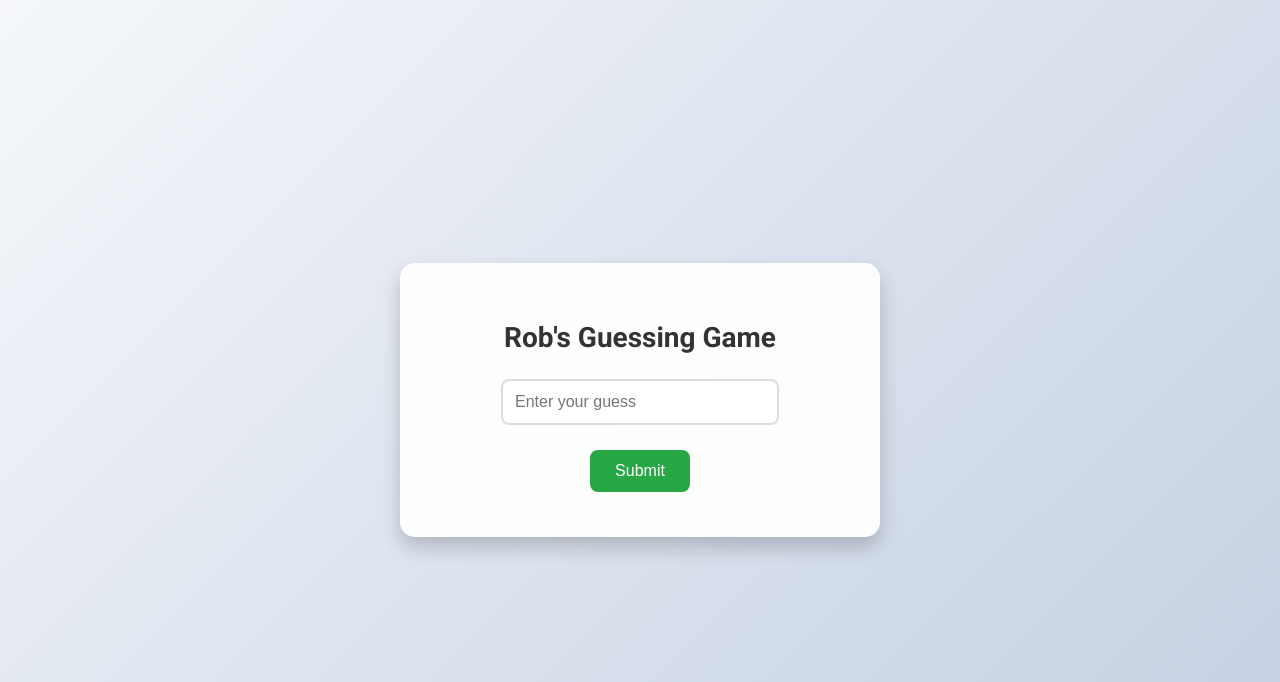
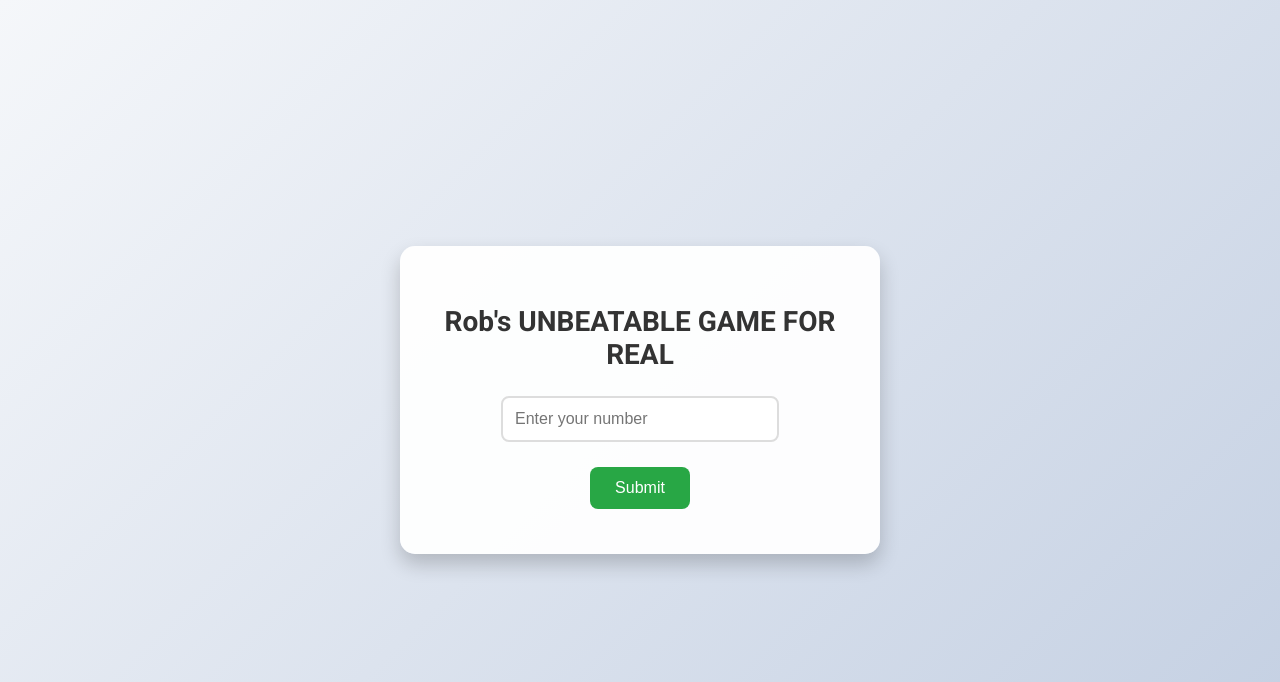
Before and after one commit to R2Ace/number_ninja, a Flask app: page / in a window 1280 px wide. Shown: the top 682 px of the page. Run offline with Flask 3, Linux system fonts and the light colour scheme.

Commit message:
I increased the difficulty of the game

```diff
--- a/Templates/index.html
+++ b/Templates/index.html
@@ -12,9 +12,9 @@
 </head>
 <body>
     <div class="game-wrapper">
-        <h1>Rob's Guessing Game</h1>
+        <h1>Rob's UNBEATABLE GAME FOR REAL</h1>
         <form action="{{ url_for('index') }}" method="POST">
-            <input type="number" name="guess" placeholder="Enter your guess" min="1" max="100" required>
+            <input type="number" name="guess" placeholder="Enter your number" min="1" max="1000" required>
             <input type="submit" value="Submit" class="submit-btn">
         </form>
         {% if feedback %}
--- a/app.py
+++ b/app.py
@@ -1,5 +1,5 @@
 # app.py
-from flask import Flask, render_template, request, redirect, url_for
+from flask import Flask, render_template, request, redirect, url_for # type: ignore
 import random
 
 app = Flask(__name__)
@@ -16,7 +16,7 @@ def index():
 
     # Initialize the random number if it's None
     if random_number is None:
-        random_number = random.randint(1, 100)
+        random_number = random.randint(1, 1000)
         attempts = 0
 
     feedback = None
@@ -69,7 +69,7 @@ def index():
 @app.route('/play_again', methods=['GET'])
 def play_again():
     global random_number, attempts
-    random_number = random.randint(1, 100)
+    random_number = random.randint(1, 1000)
     attempts = 0
     return redirect(url_for('index'))
 
```
